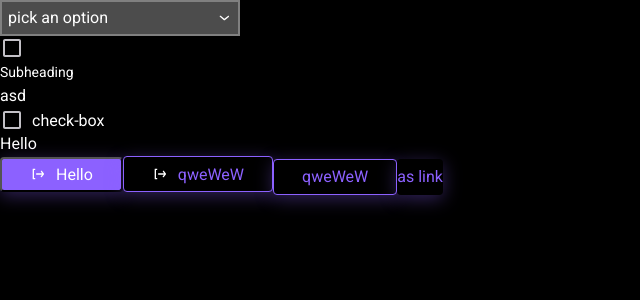
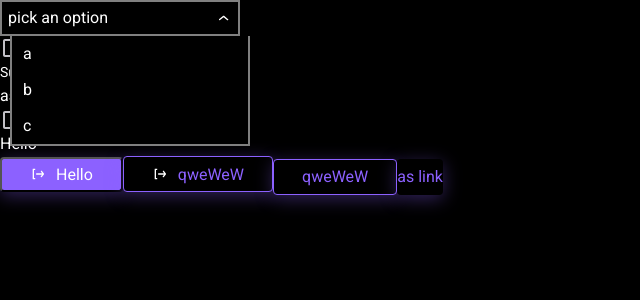
Before and after one commit to hunzah/Cards, a React (Vite) app: page / in a window 1280 px wide. Shown: the top 300 px of the page, without its empty margins (0-640 px from the left). Built offline with nearby package versions, Linux system fonts and the light colour scheme.

Commit message:
add forgot password card

```diff
--- a/src/components/ui/select/select.module.scss
+++ b/src/components/ui/select/select.module.scss
@@ -25,14 +25,11 @@
 }
 
 .content {
-  //position: fixed;
-  //top: 36px;
+  transform: translate(0, 0) !important;
 
   display: flex;
   flex-direction: column;
   justify-content: center;
-
-  //width: 100%;
 
   width: var(--radix-select-trigger-width);
   max-height: var(--radix-select-content-available-height);
@@ -60,3 +57,7 @@
     background-color: var(--color-dark-900);
   }
 }
+
+::-webkit-scrollbar {
+  width: 10px;
+}
--- a/src/components/ui/select/select.tsx
+++ b/src/components/ui/select/select.tsx
@@ -53,7 +53,7 @@ export const Select = (props: SelectPropsType) => {
   )
 
   return (
-    <SelectRadix.Root required={required} disabled={isDisabled}>
+    <SelectRadix.Root required={required} disabled={isDisabled} open={true}>
       <SelectRadix.Trigger className={classNames.button}>
         <SelectRadix.Value placeholder={defaultPlaceholder} />
         <img src={selectArrow} alt="sellect-arrow-icon" className={s.arrowImg} />
```
